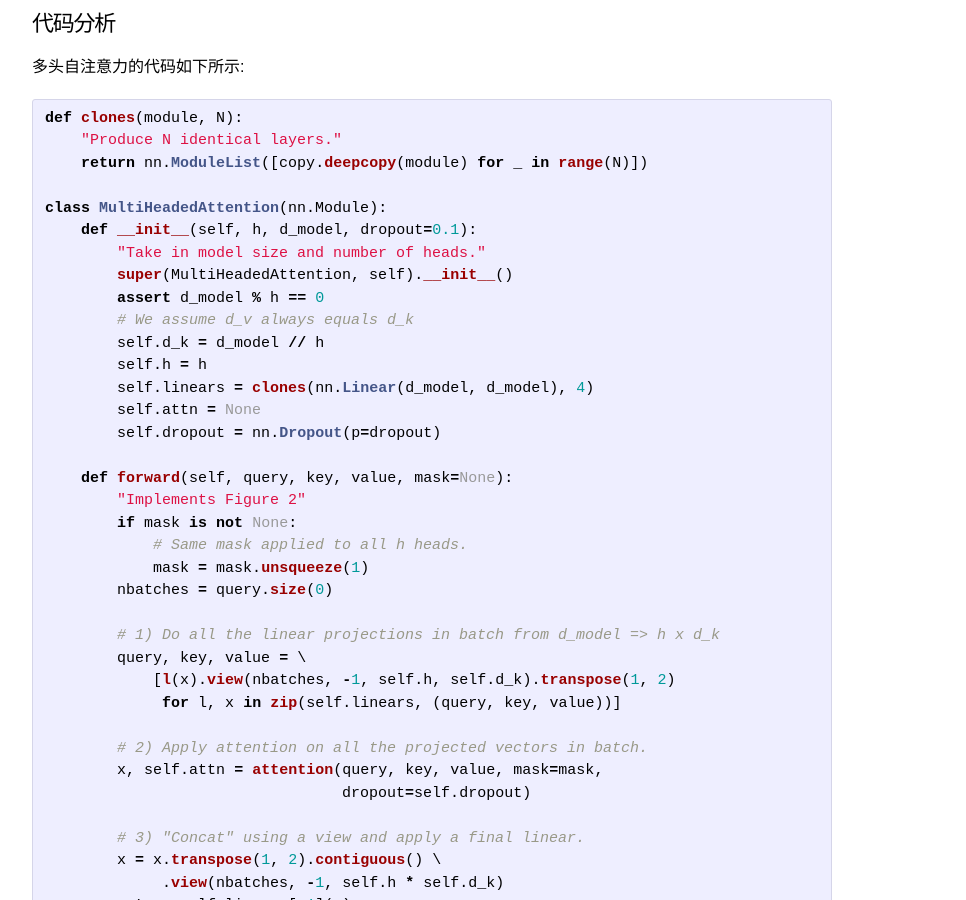
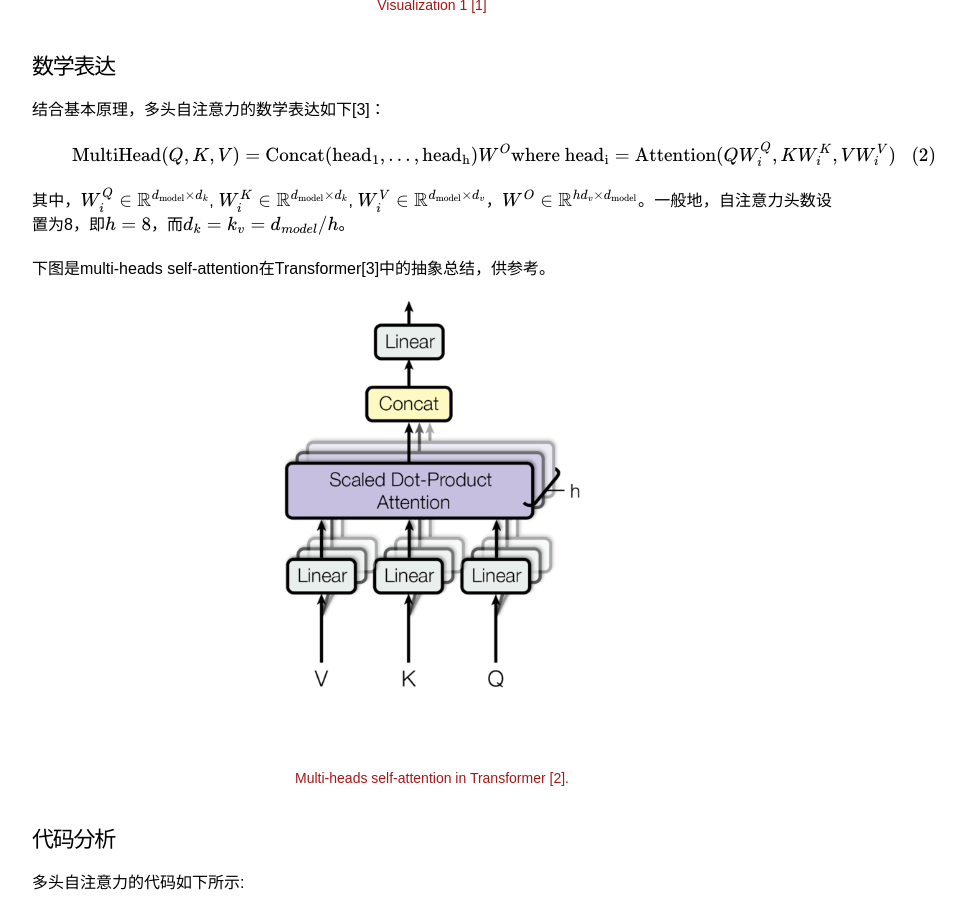
Before and after one commit to xuyangcao/blog, a Jekyll site: the page built from cv/cv_learn_transformer_1.md, in a window 1280 px wide and 900 px high, scrolled down 9645 px. Shown: the whole window, without its empty margins (208-1174 px from the left). Built offline with Jekyll 4.4.1, drawn with Linux system fonts in a browser that asks for light colours; formulas are drawn with MathJax 3; some of the changed text lies outside the part shown.

Commit message:
add two figures

```diff
--- a/cv/cv_learn_transformer_1.md
+++ b/cv/cv_learn_transformer_1.md
@@ -43,7 +43,7 @@
 
 我们以一个自然语言处理中的序列翻译问题为例，直观地理解自注意力模型是如何发挥作用的，如下图所示。
 
-<div class="fig figcenter fighighlight">
+<div class="fig figcenter">
     <img src="{{ site.baseurl }}/asssets/learn_transformer/self_attention_visualization_0.png" width=300px>
     <img src="{{ site.baseurl }}/asssets/learn_transformer/self_attention_visualization_1.png" width=450px>
     <div class="figcaption">自注意力机制示意图[1][3]。</div>
@@ -60,7 +60,7 @@
 
 我们以channel attention为例，可以看到channel attention模型通过重新分配特征图通道的权重，使模型更加关注某些通道，如下图所示。
 
-<div class="fig figcenter fighighlight">
+<div class="fig figcenter">
     <img src="{{ site.baseurl }}/asssets/learn_transformer/seblock.png" width=650px>
     <div class="figcaption">Squeeze-and-Excitation block (channel attention) [5]。</div>
 </div>
@@ -149,6 +149,12 @@
 
 这里Q, K, V分表表示矩阵形式的query，key和value；$d_{k}$表示向量key的维度。
 
+下图是self-attention在Transformer[3]中的抽象总结，供参考。
+
+<div class="fig figcenter">
+    <img src="{{ site.baseurl }}/asssets/learn_transformer/self_attention_demo.png" width=130px>
+    <div class="figcaption">Self-attention in Transformer [2].</div>
+</div>
 
 ## 代码分析
 
@@ -246,6 +252,12 @@
 其中，$W^Q_i \in \mathbb{R}^{d_{\text{model}}\times d_k}$, $W^K_i \in \mathbb{R}^{d_{\text{model}}\times d_k}$,
 $W^V_i \in \mathbb{R}^{d_{\text{model}} \times d_v}$，$W^O \in \mathbb{R}^{hd_v \times d_{\text{model}}}$。一般地，自注意力头数设置为8，即$h=8$，而$d_k=k_v=d_{model}/h$。
 
+下图是multi-heads self-attention在Transformer[3]中的抽象总结，供参考。
+
+<div class="fig figcenter">
+    <img src="{{ site.baseurl }}/asssets/learn_transformer/multi_heads_attention_demo.png" width=300px>
+    <div class="figcaption">Multi-heads self-attention in Transformer [2].</div>
+</div>
 
 ## 代码分析
 
```
Also changed, not shown: asssets/learn_transformer/multi_heads_attention_demo.png (added), asssets/learn_transformer/self_attention_demo.png (added).
